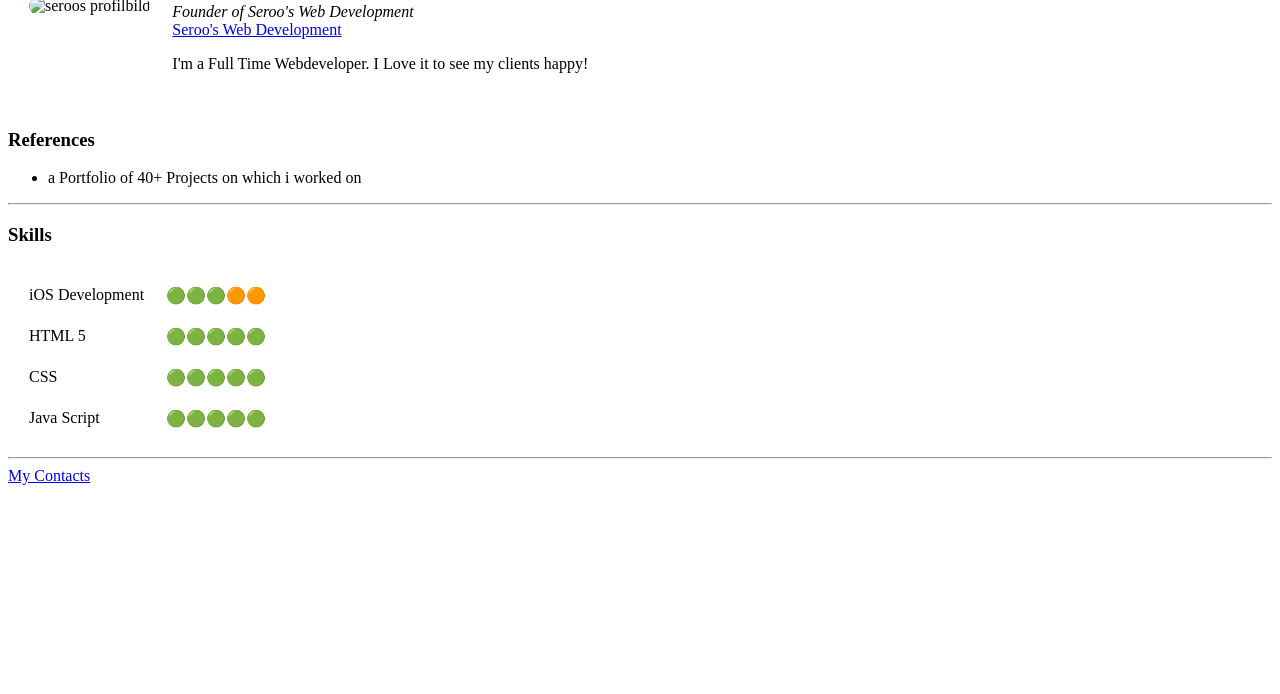
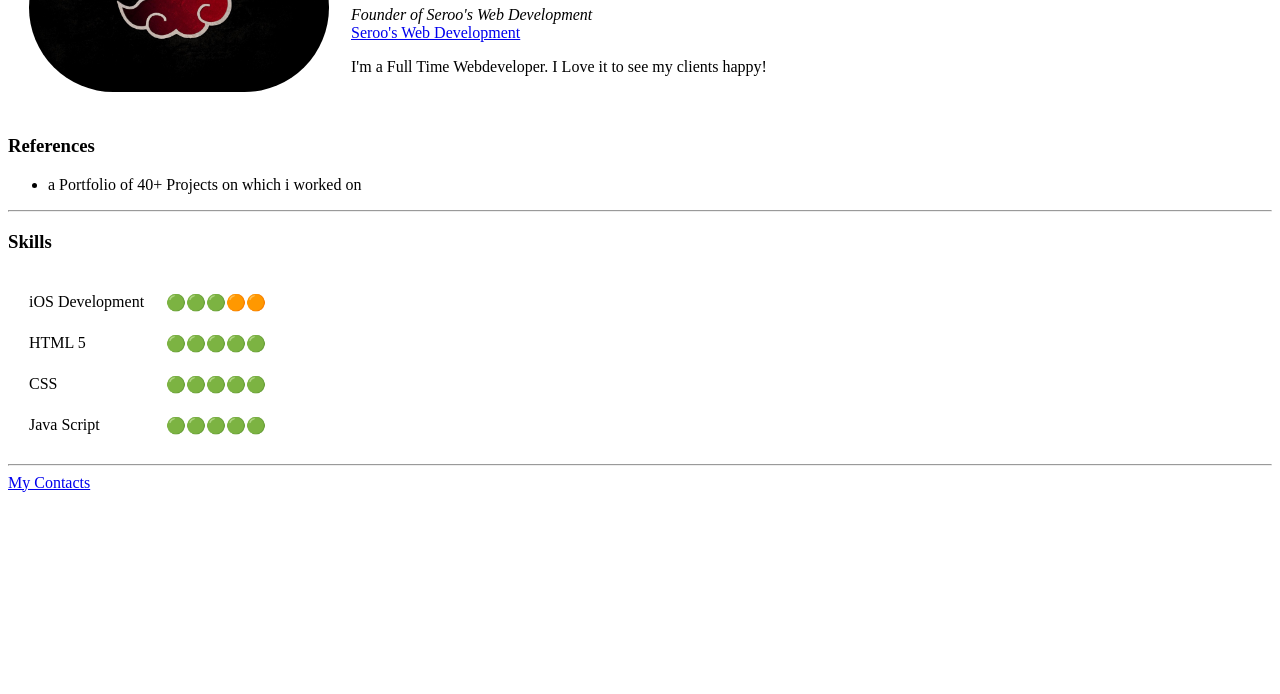
Before and after one commit to Seroo2gs/cv, a plain HTML site: page index.html in a window 1280 px wide. Shown: the part 106-800 px from the top of the page. Drawn offline with Linux system fonts and the light colour scheme; the site is published under a folder, as on GitHub Pages, so addresses that start at the root find nothing.

Commit message:
Update index.html

```diff
--- a/index.html
+++ b/index.html
@@ -10,7 +10,7 @@
     <table cellspacing="20">
         <tr>
             <td>
-                <img class="profilbild" src="/images/profilbild.jpg" alt="seroos profilbild">
+                <img class="profilbild" src="images/profilbild.jpg" alt="seroos profilbild">
             </td>
             <td>
                   <h1>Seroo2gs</h1>
```
